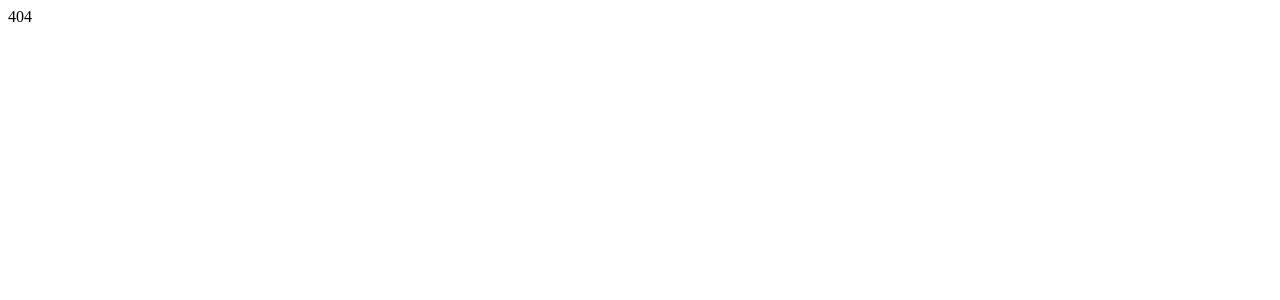
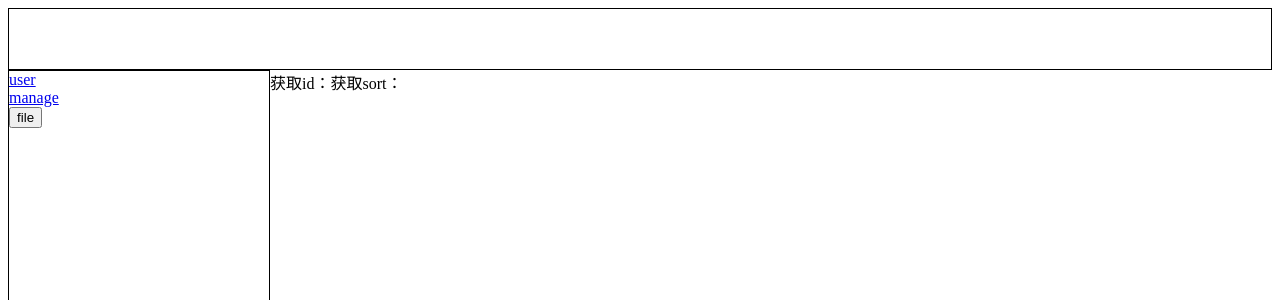
Before and after one commit to hey-gg/vite-react-ts-seed, a React (Vite) app: page /file in a window 1280 px wide. Shown: the top 300 px of the page. Built offline with nearby package versions, Linux system fonts and the light colour scheme.

Commit message:
feat: 路由search传参

```diff
--- /dev/null
+++ b/src/pages/files.tsx
@@ -0,0 +1,18 @@
+/*
+ * @Author: heyong
+ * @Date: 2024-04-01 18:49:15
+ * @LastEditors: heyong
+ * @LastEditTime: 2024-04-01 18:59:29
+ */
+import { useSearchParams } from 'react-router-dom';
+// import { useParams, useSearchParams } from 'react-router-dom';
+const File = () => {
+    // const { id } = useParams();
+    const [searchParams] = useSearchParams();
+    return <div>
+        获取id：{searchParams.get('id')}
+        获取sort：{searchParams.get('sort')}
+    </div>
+};
+
+export default File;
--- a/src/pages/home.tsx
+++ b/src/pages/home.tsx
@@ -2,14 +2,15 @@
  * @Author: heyong
  * @Date: 2024-04-01 18:14:09
  * @LastEditors: heyong
- * @LastEditTime: 2024-04-01 18:47:02
+ * @LastEditTime: 2024-04-01 19:01:06
  */
 import { Suspense } from 'react';
-import { Outlet, NavLink } from 'react-router-dom';
+import { Outlet, NavLink, useNavigate } from 'react-router-dom';
 
 import styled from 'styled-components';
 
 const Home = () => {
+    const navigation = useNavigate();
     return (
         <Wrapper>
             <div className="header"></div>
@@ -25,6 +26,17 @@ const Home = () => {
                         <NavLink to="/manage" end>
                             manage
                         </NavLink>
+                    </div>
+                    <div className="menu_item">
+                        {/* <NavLink to="/file/123" end>
+                            file
+                        </NavLink> */}
+                        {/* 编程式传参 */}
+                        {/* <NavLink to={{ pathname: '/file', search: '?sort=name&id=2222' }} end>
+                            file
+                        </NavLink> */}
+                        {/* 命令式传参 */}
+                        <button onClick={() => navigation({ pathname: '/file', search: '?sort=name&id=2' })}>file</button>
                     </div>
                 </aside>
                 <section>
--- a/src/routes/routes.tsx
+++ b/src/routes/routes.tsx
@@ -2,7 +2,7 @@
  * @Author: heyong
  * @Date: 2024-04-01 18:29:00
  * @LastEditors: heyong
- * @LastEditTime: 2024-04-01 18:40:56
+ * @LastEditTime: 2024-04-01 18:53:52
  */
 /* eslint-disable react-refresh/only-export-components */
 import { lazy } from 'react';
@@ -11,6 +11,7 @@ const Login = lazy(() => import('../pages/login'));
 const Home = lazy(() => import('../pages/home'));
 const User = lazy(() => import('../pages/user'));
 const Manage = lazy(() => import('../pages/manage'));
+const File = lazy(() => import('../pages/files'));
 
 const routes = [
     {
@@ -29,6 +30,14 @@ const routes = [
                 path: '/manage',
                 element: <Manage />,
             },
+            // {
+            //     path: '/file/:id?',
+            //     element: <File />,
+            // },
+            {
+                path: '/file',
+                element: <File />,
+            },
         ]
     },
     // 404路由放在路由配置表的最后
```
